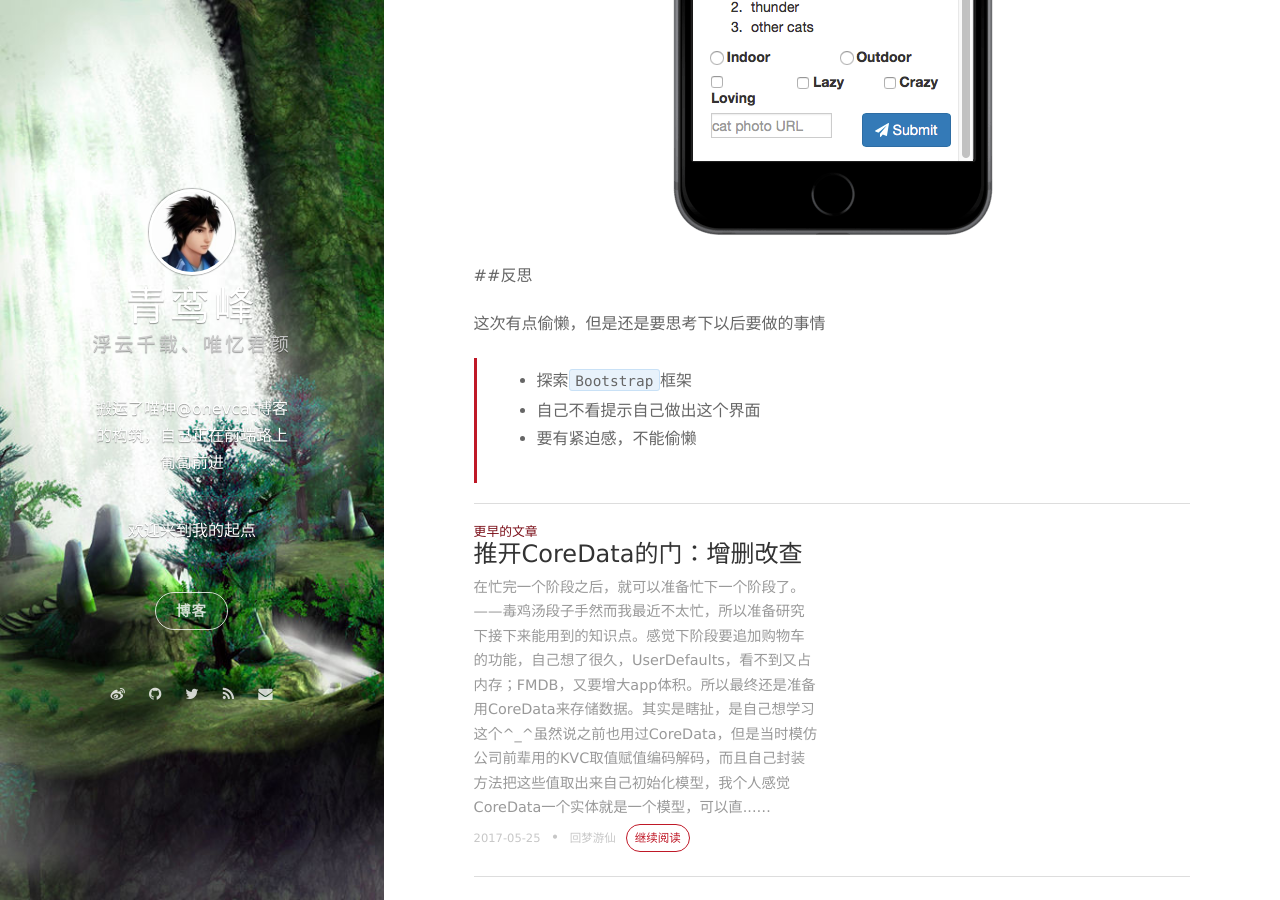
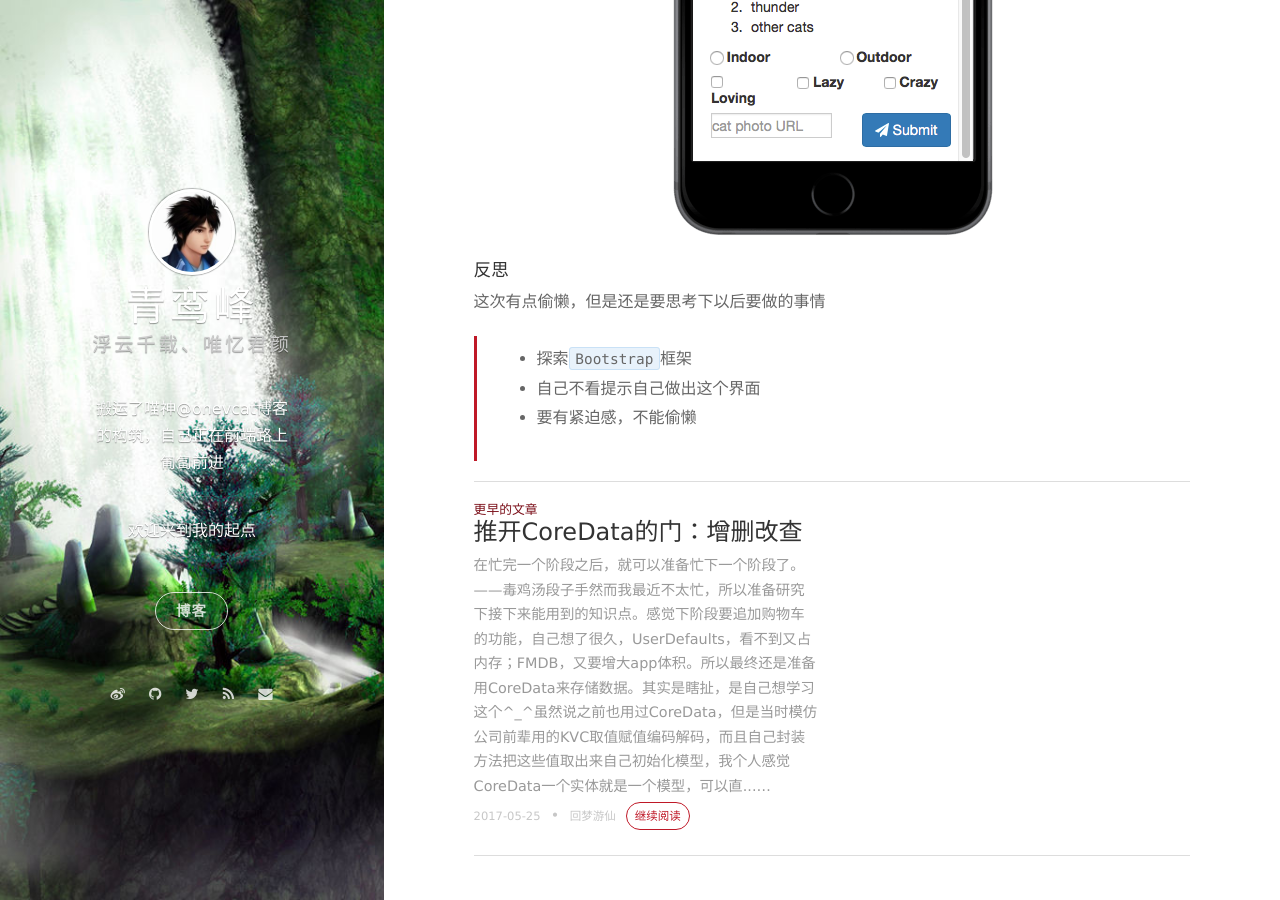
Before and after one commit to MikasaAckerman/mikasaackerman.github.io, a Jekyll site: the page built from _posts/2017-06-30-toHTMLsWorld.markdown, in a window 1280 px wide and 900 px high, scrolled down 3077 px. Built offline with Jekyll 4.4.1, drawn with Linux system fonts in a browser that asks for light colours; nearby versions of some CDN libraries; comment, search, counter and statistics services are not loaded.

```diff
--- a/_posts/2017-06-30-toHTMLsWorld.markdown
+++ b/_posts/2017-06-30-toHTMLsWorld.markdown
@@ -98,7 +98,7 @@ tags: 回梦游仙
 
 ![](/assets/images/2017/toHTML2.png)
 
-##反思
+#### 反思
 
 这次有点偷懒，但是还是要思考下以后要做的事情
 
```
